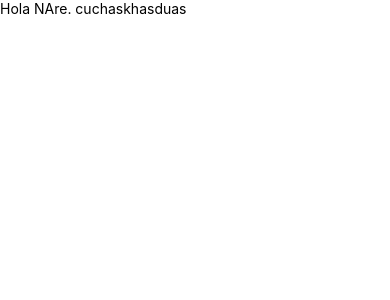
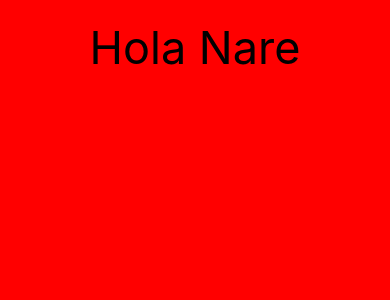
Before and after one commit to NarelaCamara/native, a React Native app: screen / in a window 390 px wide. Shown: the top 300 px of the page. Built offline with nearby package versions, Linux system fonts and the light colour scheme.

Commit message:
feat: styles

```diff
--- a/App.tsx
+++ b/App.tsx
@@ -2,20 +2,15 @@
  * @format
  */
 import React from 'react';
-import {
-  Text,
-  View,
-} from 'react-native';
-
+import { SafeAreaView } from 'react-native';
+import Counter from './src/screens/Counter';
 
 function App(): React.JSX.Element {
-
   return (
-    <View>
-      <Text>Hola NAre. cuchaskhasduas</Text>
-    </View>
+    <SafeAreaView style={{ flex: 1 }}>
+      <Counter />
+    </SafeAreaView>
   );
 }
 
-
 export default App;
--- a/src/screens/Counter.tsx
+++ b/src/screens/Counter.tsx
@@ -1,13 +1,26 @@
-import { Text, View } from 'react-native';
+import { StyleSheet, Text, View } from 'react-native';
 
 interface Props {}
 
 const Counter = (props: Props) => {
   return (
-    <View>
-      <Text>Hola Nare</Text>
+    <View style={styleSheet.container}>
+      <Text style={styleSheet.title}>Hola Nare</Text>
     </View>
   );
 };
 
+const styleSheet = StyleSheet.create({
+  container: {
+    flex: 1,
+    backgroundColor: 'red',
+  },
+  title: {
+    fontSize: 45,
+    textAlign: 'center',
+    color: 'black',
+    padding: 20,
+  },
+});
+
 export default Counter;
```
